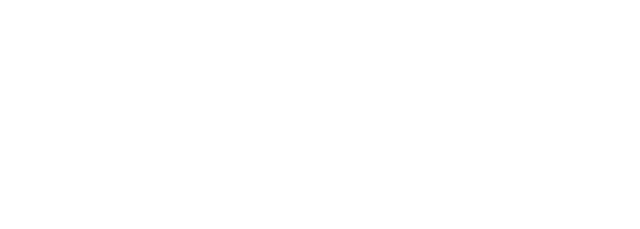
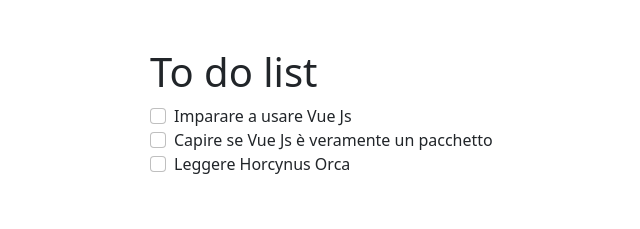
Before and after one commit to gab-che/vue-todolist, a plain HTML site: page index.html in a window 1280 px wide. Shown: the whole page, without its empty margins (217-857 px from the left). Drawn offline with nearby package versions, Linux system fonts and the light colour scheme.

Commit message:
adds simple tasklist

```diff
--- a/index.html
+++ b/index.html
@@ -10,6 +10,28 @@
     <title>To-do List</title>
 </head>
 <body>
+    <div id="app">
+        <div class="container py-5">
+            <div class="row">
+                <div class="col-md-6 m-auto">
+                    <h1>To do list</h1>
+
+                    <div class="form-check">
+
+                        <div class="task_element" v-for="task in taskList">
+                            <input class="form-check-input" type="checkbox" id="task_input"
+                                v-model="task.done" >
+                            <label class="form-check-label" for="task_input">
+                                {{task.text}}
+                            </label>
+                        </div>
+
+                    </div>
+
+                </div>
+            </div>
+        </div>
+    </div>
 
     <script src="js/script.js"></script>
 </body>
--- a/js/script.js
+++ b/js/script.js
@@ -0,0 +1,24 @@
+const {createApp} = Vue;
+
+createApp({
+    data(){
+        return{
+            taskList : [
+                {
+                    text: "Imparare a usare Vue Js",
+                    done: false,
+                }, {
+                    text: "Capire se Vue Js è veramente un pacchetto",
+                    done: false,
+                }, {
+                    text: "Leggere Horcynus Orca",
+                    done: false,
+                }
+            ]
+        }
+    },
+
+    methods:{
+
+    }
+}).mount("#app");
```
